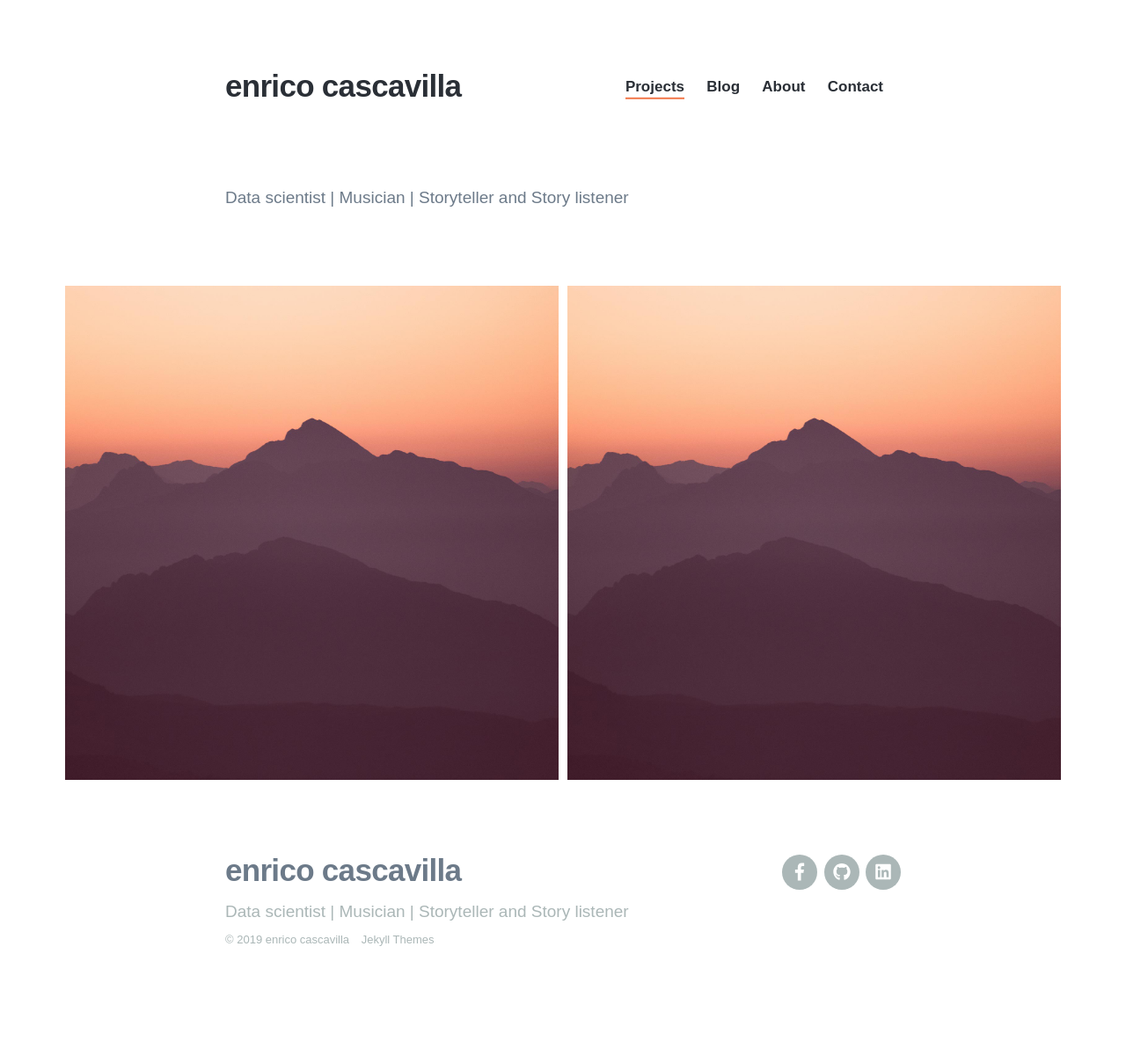
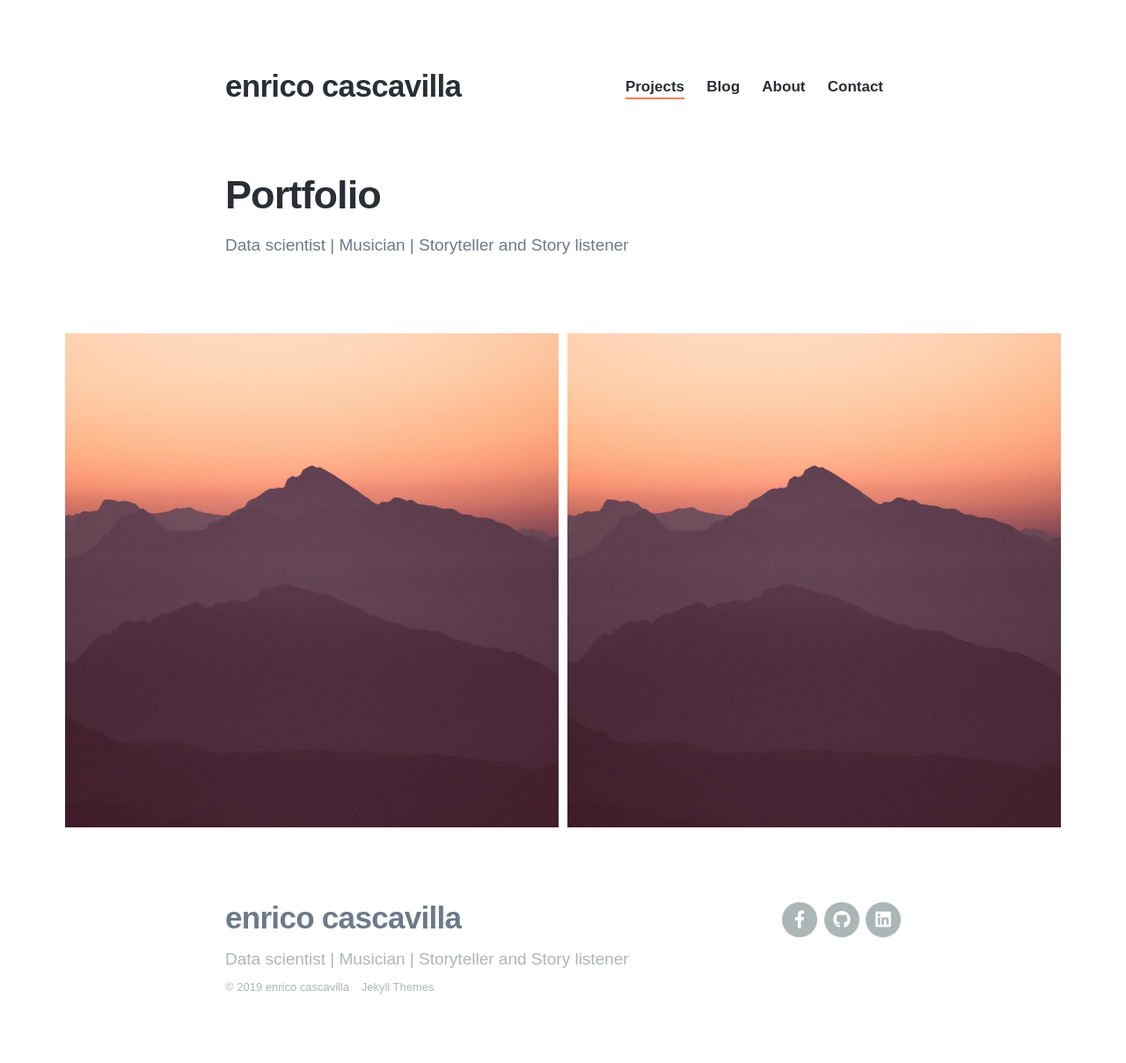
Before and after one commit to enrico-cascavilla/enrico-cascavilla.github.io, a Jekyll site: the page built from index.html, in a window 1280 px wide. Shown: the whole page at 88% size. Built offline with Jekyll 4.4.1, drawn with Linux system fonts in a browser that asks for light colours; nearby versions of some CDN libraries; some web fonts are replaced; before the commit the page ends 1155 px from its top, so only the background shows below that.

Commit message:
portfolio name

```diff
--- a/index.html
+++ b/index.html
@@ -9,7 +9,7 @@ featured_image:
 
 	<div class="wrap">
 
-		<h1></h1>
+		<h1>Portfolio</h1>
 		<p>Data scientist | Musician | Storyteller and Story listener</p>
 
 	</div>
```
